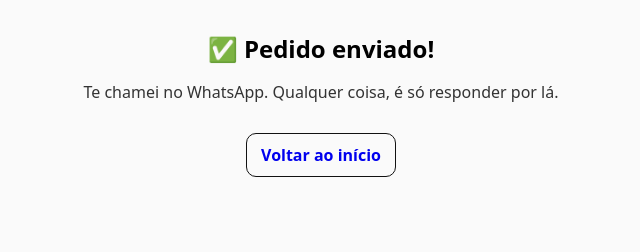
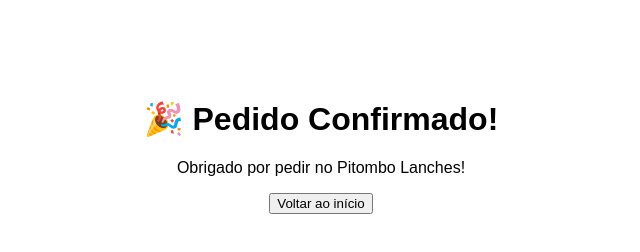
Before and after one commit to cesarpitombo/pitombo-lanches-app, a website: page public/cliente/pedido-confirmado.html in a window 1280 px wide. Shown: the whole page, without its empty margins (319-959 px from the left). Drawn offline with Linux system fonts and the light colour scheme.

Commit message:
Update pedido-confirmado.html

```diff
--- a/public/cliente/pedido-confirmado.html
+++ b/public/cliente/pedido-confirmado.html
@@ -1,19 +1,13 @@
-<!doctype html>
+<!DOCTYPE html>
 <html lang="pt-BR">
 <head>
-  <meta charset="utf-8" />
-  <meta name="viewport" content="width=device-width,initial-scale=1" />
-  <title>Pedido confirmado • Pitombo Lanches</title>
-  <style>
-    body{font-family:system-ui,-apple-system,Segoe UI,Roboto,Ubuntu,sans-serif;margin:0;padding:32px;background:#fafafa;text-align:center}
-    h1{font-size:24px;margin:0 0 12px}
-    p{color:#333}
-    a.btn{display:inline-block;margin-top:14px;padding:10px 14px;border:1px solid #111;border-radius:10px;text-decoration:none;font-weight:600}
-  </style>
+  <meta charset="UTF-8">
+  <meta name="viewport" content="width=device-width, initial-scale=1.0">
+  <title>Pedido Confirmado</title>
 </head>
-<body>
-  <h1>✅ Pedido enviado!</h1>
-  <p>Te chamei no WhatsApp. Qualquer coisa, é só responder por lá.</p>
-  <a class="btn" href="/">Voltar ao início</a>
+<body style="text-align: center; font-family: Arial; margin-top: 100px;">
+  <h1>🎉 Pedido Confirmado!</h1>
+  <p>Obrigado por pedir no Pitombo Lanches!</p>
+  <button onclick="window.location.href='/'">Voltar ao início</button>
 </body>
 </html>
```
